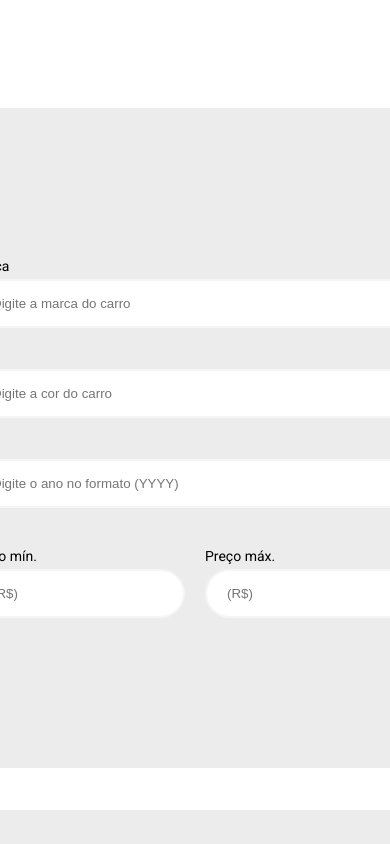
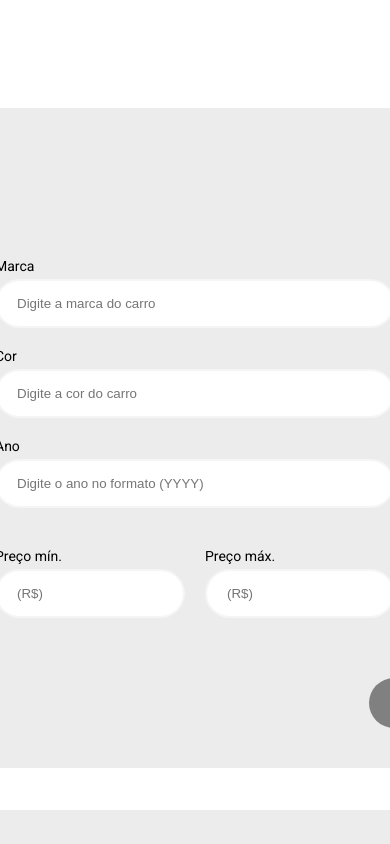
Before and after one commit to RuanL-Dev/CRUD_Vehicles, a Next.js app: page /filtercar in a window 390 px wide. Shown: the top 844 px of the page. Built offline with nearby package versions, Linux system fonts and the light colour scheme.

Commit message:
Ajuste de responsividade dos inputs

```diff
--- a/modules/user/filter/filter.schema.js
+++ b/modules/user/filter/filter.schema.js
@@ -4,6 +4,6 @@ export const filterSchema = Joi.object({
   carBrand: Joi.string().required().max(25),
   carColour: Joi.string().required().max(30),
   carYear: Joi.string().required().max(4).min(4),
-  LowestPrice: Joi.string().required().max(15).min(4),
+  LowestPrice: Joi.string().required().max(15),
   HighestPrice: Joi.string().required().max(20)
 })
--- a/pages/filtercar.jsx
+++ b/pages/filtercar.jsx
@@ -17,7 +17,6 @@ const FormContainer = styled.div`
   padding: 150px;
   margin-bottom: 5vh;
   position: relative;
-  box-sizing: border-box;
 `
 
 const StyledArrow = styled.button`
@@ -37,6 +36,7 @@ const Form = styled.form`
   display: flex;
   flex-direction: column;
   gap: 20px;
+  width: 400px;
 `
 
 const PriceForm = styled.div`
--- a/pages/newcar.jsx
+++ b/pages/newcar.jsx
@@ -17,7 +17,6 @@ const FormContainer = styled.div`
   padding: 150px;
   margin-bottom: 10vh;
   position: relative;
-  min-width: 400px;
 `
 
 const StyledIconArrow = styled.button`
--- a/src/components/cards/Cards.jsx
+++ b/src/components/cards/Cards.jsx
@@ -7,7 +7,7 @@ const CardContainer = styled.div`
   width: 220px;
   height: 150px;
   border-radius: 10px;
-  box-shadow: 10px 10px 10px 5px rgba(0, 0, 0, 0.2);
+  box-shadow: 10px 10px 10px 5px rgba(0, 0, 0, 0.25);
   padding: 10px;
   color: white;
 `
```
